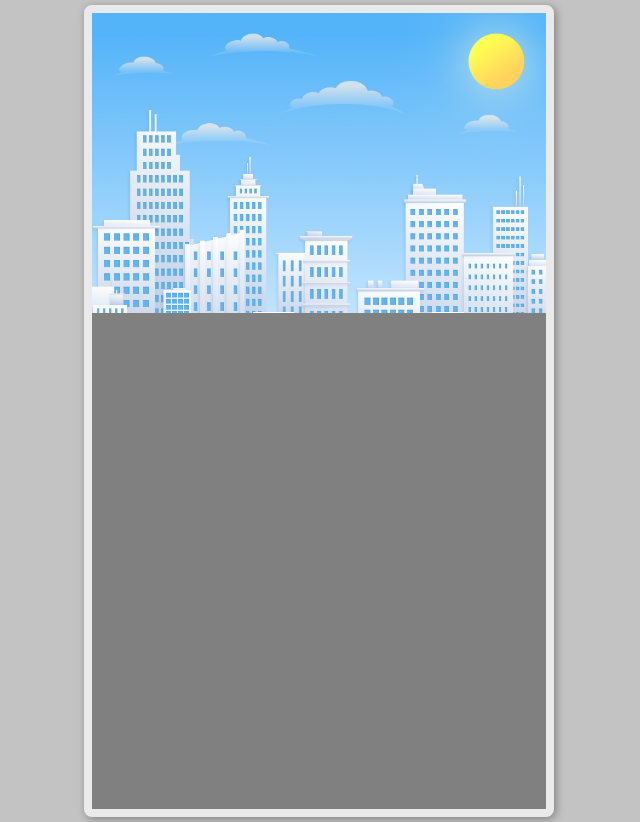
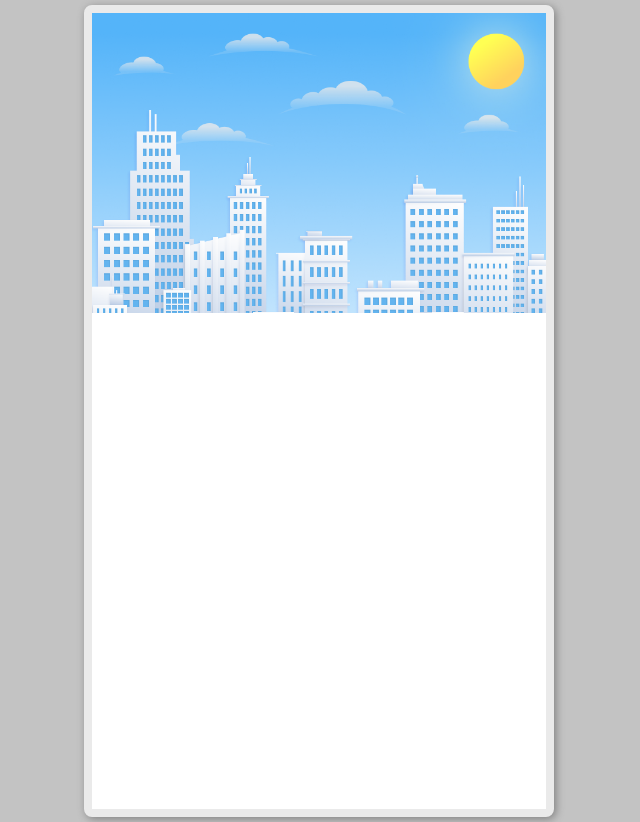
Before and after one commit to Melrok1/cassoviaCode_weatherApp_Blascak, a Vue app: page / in a window 1280 px wide. Shown: the whole page, without its empty margins (321-961 px from the left). Built offline with nearby package versions, Linux system fonts and the light colour scheme.

Commit message:
new color variables

```diff
--- a/src/assets/scss/globals_style/colors.scss
+++ b/src/assets/scss/globals_style/colors.scss
@@ -1,7 +1,11 @@
 :root {
+    --city-name-background-color: rgba(13, 159, 234, 0.078);
+    --city-name-text-color: #0DA0EA;
+
     --body-background-color: #c3c3c3;
 
     --app-border-color: #eaeaea;
-    --app-background-color: #808080;
+    --app-background-color: #fff;
     --app-shadow-color: #808080;
+    --app-text-primary-color: #999999;
 }
```
